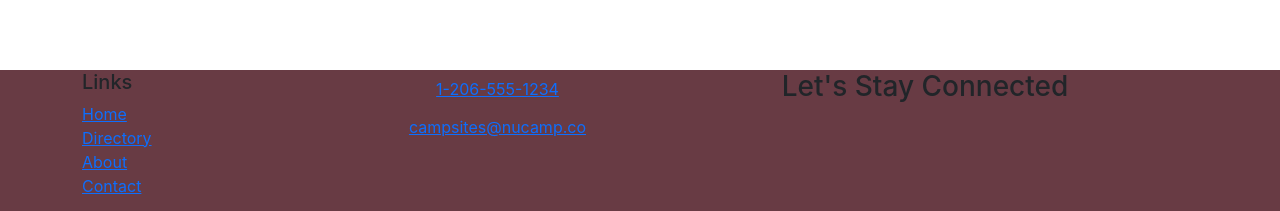
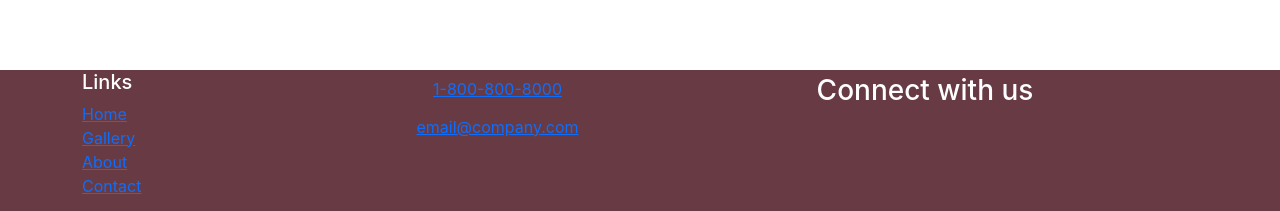
Before and after one commit to aymansalloum/photoServices, a React (Create React App) app: page / in a window 1280 px wide. Shown: the part 2577-2788 px from the top of the page. Built offline with nearby package versions, Linux system fonts and the light colour scheme; the HTML template or start-up script is replaced by a standard one.

Commit message:
modified footer

```diff
--- a/src/App.css
+++ b/src/App.css
@@ -40,3 +40,7 @@
 .siteFooter{
 background-color: #683b44;
 }
+
+.fonts{
+  color: white;
+}
--- a/src/components/FooterComponent.js
+++ b/src/components/FooterComponent.js
@@ -8,26 +8,26 @@ function Footer(props){
             <div className="container">
                 <div className="row">
                     <div className="col-4 col-sm-3 ">
-                        <h5>Links</h5>
+                        <h5 className="fonts">Links</h5>
                         <ul className="list-unstyled">
                             <li><Link to="/home">Home</Link></li>
-                            <li><Link to="/directory">Directory</Link></li>
+                            <li><Link to="/gallery">Gallery</Link></li>
                             <li><Link to="/aboutus">About</Link></li>
                             <li><Link to="/contactus">Contact</Link></li>
                         </ul>
                     </div>
 
-                    <div className="col-sm-3 text-center">
-                        <a role="button" className="btn btn-link" href="tel:+12065551234"><i className="fa fa-phone" /> 1-206-555-1234</a><br />
-                        <a role="button" className="btn btn-link" href="mailto:notreal@notreal.co"><i className="fa fa-envelope-o" /> campsites@nucamp.co</a>
+                    <div className="col-sm-3 col-6 text-center">
+                        <a role="button" className="btn btn-link" href="tel:+12065551234"><i className="fa fa-phone fonts" /> 1-800-800-8000</a><br />
+                        <a role="button" className="btn btn-link" href="mailto:notreal@notreal.co"><i className="fa fa-envelope-o fonts" /> email@company.com</a>
                     </div>
 
-                    <div className="col-6 col-sm-6 text-center">
-                        <h3>Let's Stay Connected</h3>
-                        <a className="btn btn-social-icon btn-instagram" href="http://instagram.com/"><i className="fa fa-instagram fa-5x" /></a>{' '}
-                        <a className="btn btn-social-icon btn-facebook" href="http://www.facebook.com/"><i className="fa fa-facebook fa-5x" /></a>{' '}
-                        <a className="btn btn-social-icon btn-twitter" href="http://twitter.com/"><i className="fa fa-twitter fa-5x" /></a>{' '}
-                        <a className="btn btn-social-icon btn-google" href="http://youtube.com/"><i className="fa fa-youtube fa-5x" /></a>
+                    <div className="col-12 col-sm-6 text-center mt-1">
+                        <h3 className="fonts">Connect with us</h3>
+                        <a className="btn btn-social-icon btn-instagram" href="http://instagram.com/"><i className="fa fa-instagram fa-5x fonts" /></a>{' '}
+                        <a className="btn btn-social-icon btn-facebook" href="http://www.facebook.com/"><i className="fa fa-facebook fa-5x fonts" /></a>{' '}
+                        <a className="btn btn-social-icon btn-twitter" href="http://twitter.com/"><i className="fa fa-twitter fa-5x fonts" /></a>{' '}
+                        <a className="btn btn-social-icon btn-google" href="http://youtube.com/"><i className="fa fa-youtube fa-5x fonts" /></a>
                     </div>
                 </div>
             </div>
```
